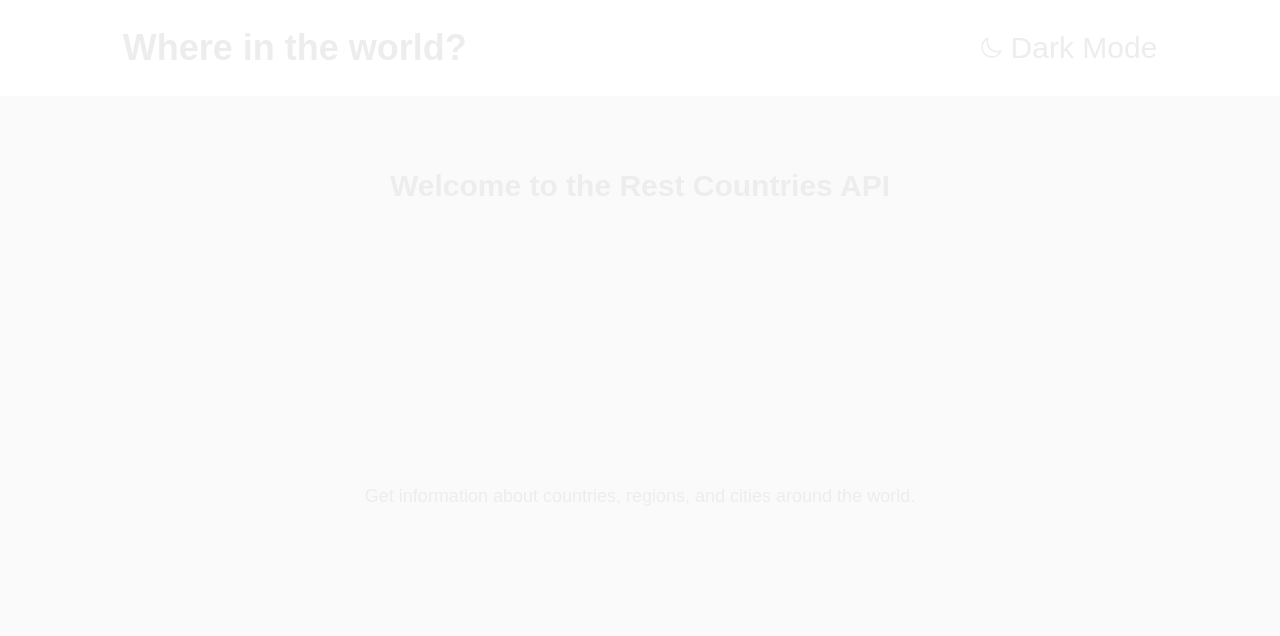
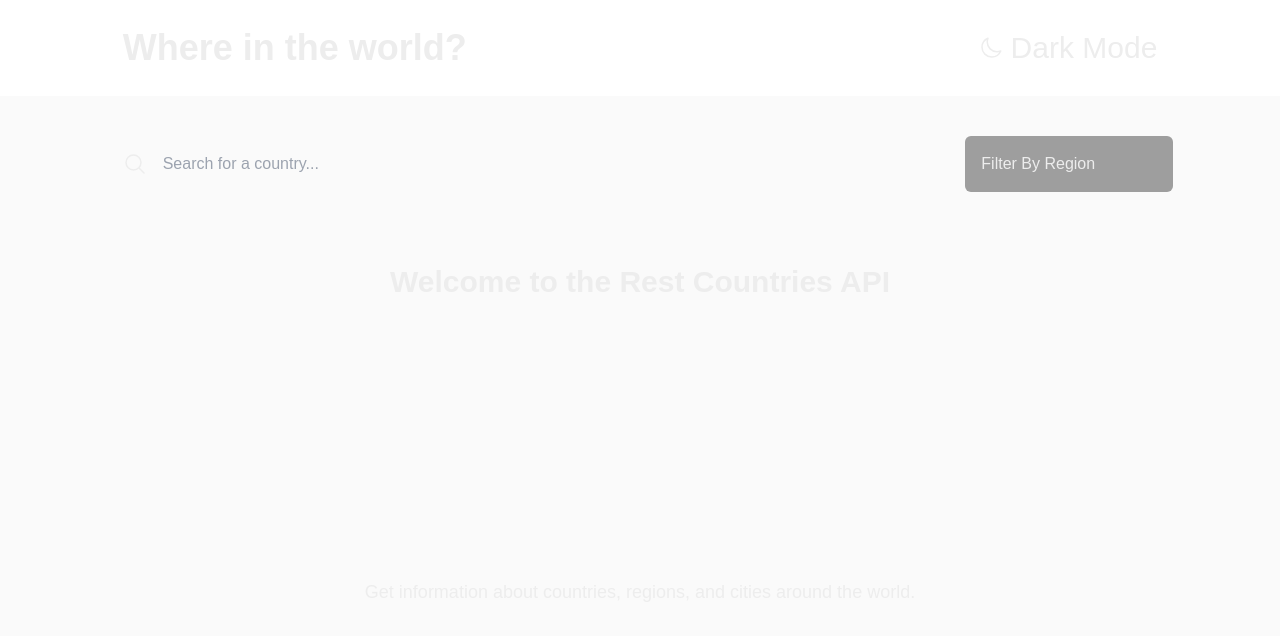
Before and after one commit to AnasBeast/rest-countries, a Next.js app: page / in a window 1280 px wide. Shown: the top 636 px of the page. Built offline with nearby package versions, Linux system fonts and the light colour scheme; grey boxes are pictures that could not be loaded.

Commit message:
impliment SearchBar / Filter

```diff
--- /dev/null
+++ b/src/app/components/HomePage.tsx
@@ -0,0 +1,20 @@
+'use client'
+import React from 'react'
+import { SearchBar } from './SearchBar'
+
+export const HomePage = () => {
+    return (
+        <div className='w-10/12 mx-auto'>
+            <SearchBar />
+            <div className="grid grid-rows-[20px_1fr_20px] items-center justify-items-center min-h-screen p-8 pb-20 gap-16 sm:p-20 font-[family-name:var(--font-geist-sans)]">
+            <h1 className="text-3xl font-bold text-[var(--geist-foreground)]">
+                Welcome to the Rest Countries API
+            </h1>
+
+            <p className="text-lg text-[var(--geist-foreground)]">
+                Get information about countries, regions, and cities around the world.
+            </p>
+            </div>
+        </div>
+    )
+}
--- a/src/app/components/NavBar.tsx
+++ b/src/app/components/NavBar.tsx
@@ -6,8 +6,8 @@ export const NavBar = () => {
         <nav className='sm:w-10/12 mx-auto flex justify-between items-center p-4'>
             <h1 className='font-semibold sm:text-4xl text-sm'>Where in the world?</h1>
             <h1 className='font-light sm:text-3xl text-sm flex items-center gap-2 hover:cursor-pointer'>
-            <svg xmlns="http://www.w3.org/2000/svg" fill="white" viewBox="0 0 24 24" stroke-width="1.5" stroke="currentColor" className="size-6">
-                <path stroke-linecap="round" stroke-linejoin="round" d="M21.752 15.002A9.72 9.72 0 0 1 18 15.75c-5.385 0-9.75-4.365-9.75-9.75 0-1.33.266-2.597.748-3.752A9.753 9.753 0 0 0 3 11.25C3 16.635 7.365 21 12.75 21a9.753 9.753 0 0 0 9.002-5.998Z" />
+            <svg xmlns="http://www.w3.org/2000/svg" fill="white" viewBox="0 0 24 24" strokeWidth="1.5" stroke="currentColor" className="size-6">
+                <path strokeLinecap="round" strokeLinejoin="round" d="M21.752 15.002A9.72 9.72 0 0 1 18 15.75c-5.385 0-9.75-4.365-9.75-9.75 0-1.33.266-2.597.748-3.752A9.753 9.753 0 0 0 3 11.25C3 16.635 7.365 21 12.75 21a9.753 9.753 0 0 0 9.002-5.998Z" />
             </svg>Dark Mode</h1>
         </nav>
     </div>
--- /dev/null
+++ b/src/app/components/SearchBar.tsx
@@ -0,0 +1,55 @@
+'use client'
+import React, { useState, useEffect } from "react";
+
+export const SearchBar = () => {
+    const [searchQuery, setSearchQuery] = useState("");
+
+    const search = (e: React.ChangeEvent<HTMLInputElement>) => {
+        setSearchQuery(e.target.value);
+        console.log(e.target.value);
+    };
+
+    useEffect(() => {
+        // Any client-side only logic can go here
+    }, []);
+
+    return (
+        <div className="flex sm:flex-row gap-4 flex-col justify-between">
+            <div className="flex dark:bg-element p-4 gap-4 rounded-md">
+                <svg
+                    xmlns="http://www.w3.org/2000/svg"
+                    fill="none"
+                    viewBox="0 0 24 24"
+                    strokeWidth={1.5}
+                    stroke="currentColor"
+                    className="size-6 cursor-pointer"
+                >
+                    <path
+                        strokeLinecap="round"
+                        strokeLinejoin="round"
+                        d="m21 21-5.197-5.197m0 0A7.5 7.5 0 1 0 5.196 5.196a7.5 7.5 0 0 0 10.607 10.607Z"
+                    />
+                </svg>
+                <input
+                    type="text"
+                    placeholder="Search for a country..."
+                    className="bg-transparent text-white outline-none md:w-96"
+                    value={searchQuery}
+                    onChange={(e)=>search(e)}
+                />
+            </div>
+            <div>
+                <select name="" id="" className="dark:bg-element sm:w-52 rounded-md cursor-pointer gap-4 p-4 outline-none border-none">
+                    <option disabled selected={true}>Filter By Region</option>
+                    <option value="Africa">Africa</option>
+                    <option value="America">America</option>
+                    <option value="Asia">Asia</option>
+                    <option value="Europe">Europe</option>
+                    <option value="Oceania">Oceania</option>
+
+                </select>
+
+            </div>
+        </div>
+    );
+};
--- a/src/app/globals.css
+++ b/src/app/globals.css
@@ -33,3 +33,17 @@ body {
   background: var(--background);
   font-family: "Nunito Sans",Arial, Helvetica, sans-serif;
 }
+
+select{
+  background: url("https://upload.wikimedia.org/wikipedia/commons/9/9d/Caret_down_font_awesome_whitevariation.svg") no-repeat right 0.01em center;
+  appearance: none;
+  /* Remove IE arrow */
+  &::-ms-expand {
+    display: none;
+  }
+  /* Remove focus outline */
+  &:focus {
+    outline: none;
+  }
+
+}
--- a/src/app/layout.tsx
+++ b/src/app/layout.tsx
@@ -15,7 +15,7 @@ export default function RootLayout({
   return (
     <html lang="en">
       <body
-        className={`antialiased`}
+        className={`antialiased space-y-10`}
       >
         <NavBar />
         {children}
--- a/src/app/page.tsx
+++ b/src/app/page.tsx
@@ -1,15 +1,10 @@
 import Image from "next/image";
+import { HomePage } from "./components/HomePage";
 
 export default function Home() {
   return (
-    <div className="grid grid-rows-[20px_1fr_20px] items-center justify-items-center min-h-screen p-8 pb-20 gap-16 sm:p-20 font-[family-name:var(--font-geist-sans)]">
-      <h1 className="text-3xl font-bold text-[var(--geist-foreground)]">
-        Welcome to the Rest Countries API
-      </h1>
-
-      <p className="text-lg text-[var(--geist-foreground)]">
-        Get information about countries, regions, and cities around the world.
-      </p>
+    <div>
+      <HomePage/>
     </div>
   );
 }
```
